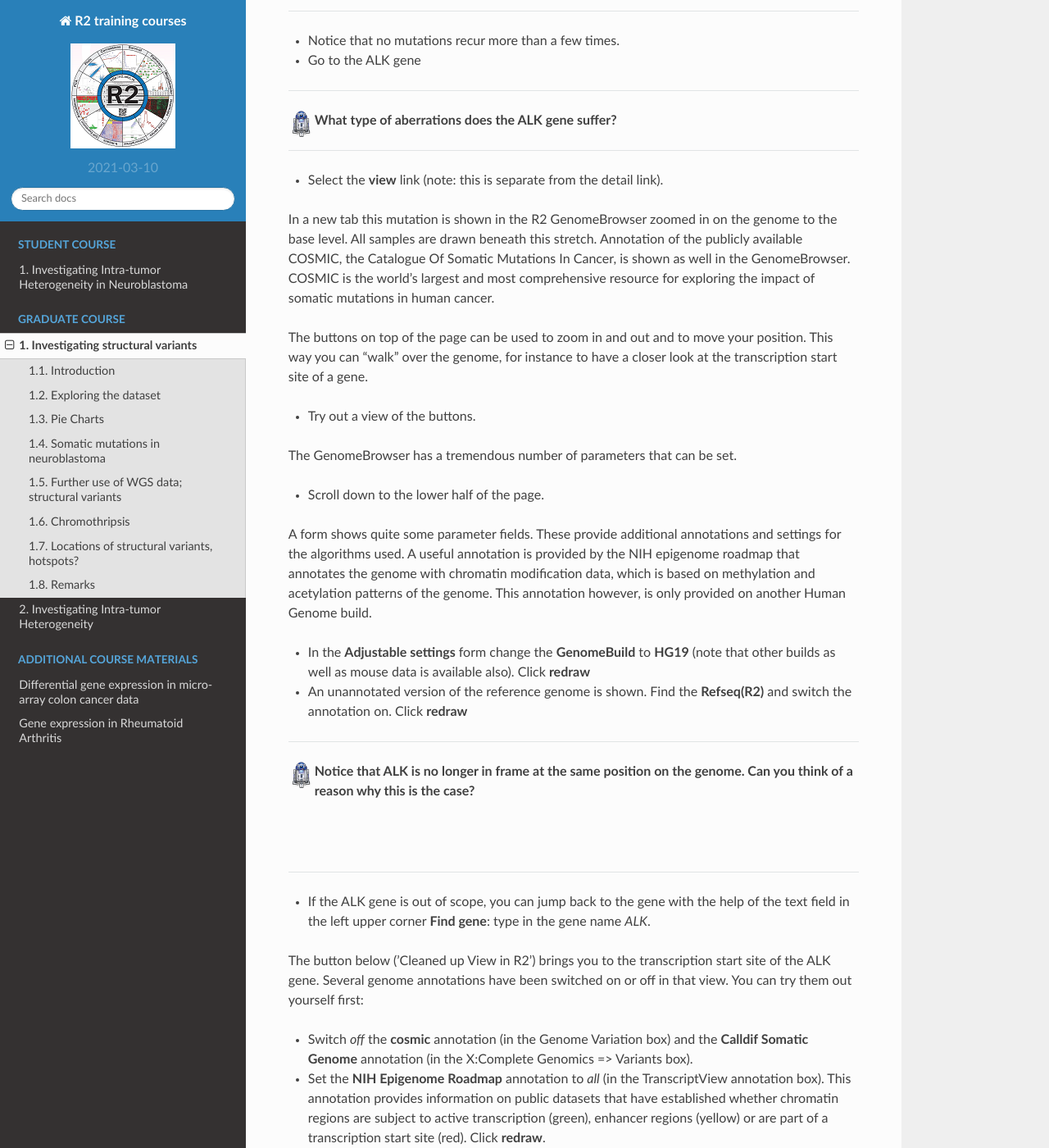
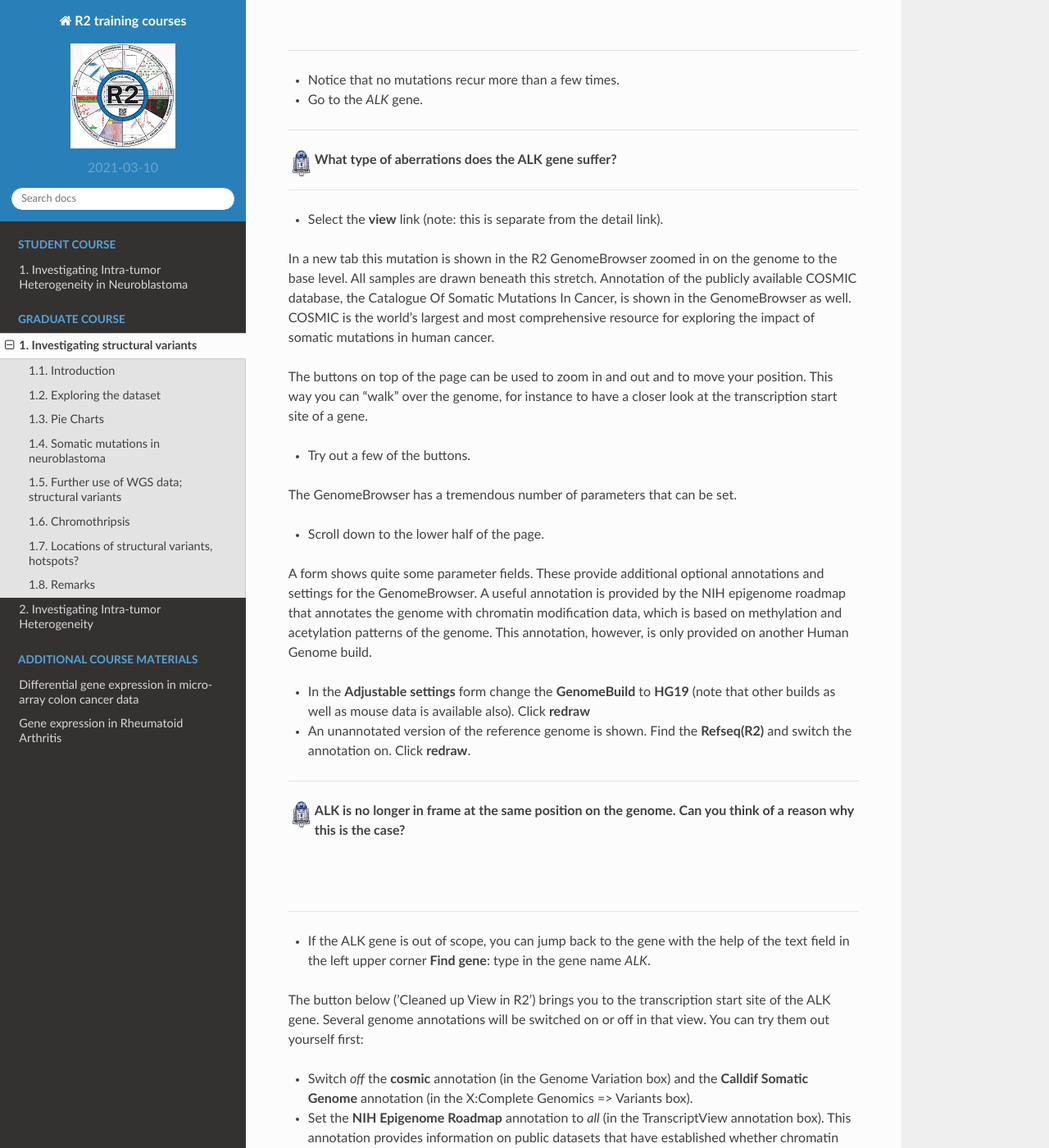
Before and after one commit to antronerds/r2-training-courses, a Sphinx documentation site: the page built from docs/Finding_structural_variants.md, in a window 1280 px wide and 1400 px high, scrolled down 4275 px. Shown: the whole window at 82% size. Built offline with Sphinx 7.4.7 and the Read the Docs theme 2.0.0, drawn with Linux system fonts in a browser that asks for light colours; pages that are not in the unit, such as notebooks, are missing from menus; some of the changed text lies outside the part shown.

Commit message:
StructVars button adaptation

```diff
--- a/docs/Finding_structural_variants.md
+++ b/docs/Finding_structural_variants.md
@@ -23,9 +23,11 @@
 
 Neuroblastoma is a pediatric tumor of the peripheral adrenergic lineage, which is neural crest derived. During embryogenesis, cells delaminate from the neural crest, migrate ventrally and differentiate into adrenaline- or noradrenaline-producing cells. Neuroblastomas typically express enzymes for the adrenaline-synthesis route. High-stage neuroblastomas usually go into complete remission upon therapy but often relapse as therapy-resistant disease.
 
-Although there has been extensive research (also in the AMC Oncogenomics group) into mutation mechanisms such as described by the Vogelstein model, such a mechanism has not been found for neuroblastoma. In this practical work session we will try to bring you cutting edge research in this potentially aggressive childhood tumor.
+Although there has been extensive research (also in the AMC Oncogenomics group) into mutation mechanisms such as described by the Vogelstein model, such a mechanism has not been found for neuroblastoma. In this practical work session we will explore cutting edge research in the field of this potentially aggressive childhood tumor.
 
 Despite decades of research high stage neuroblastoma still has a very poor prognosis. Fortunately, new technologies have become available to molecular biology. These enable us to not only study mutations and RNA expression of genes, but to study the epigenetic modifications of the DNA-associated histones as well. In addition, genes can now be manipulated in cell lines and living tissues.
+<br>
+
 Using advanced data analysis, statistics and clustering methods, the field of bioinformatics tries to derive new insights from these experimental data and help molecular biologists to generate hypotheses that can be tested experimentally. Today you will use the web-based genomics analysis and visualization platform R2. R2 provides you with a set of bioinformatics tools to investigate recent patient and experimental data from neuroblastoma tumors and cell lines.
 
  Since cancer is a disease of genomic aberrations we're first going to investigate what aberrations are present and how these might relate to the onset of neuroblastoma.
@@ -103,8 +105,8 @@
 
 A comprehensive list of the mutations can be accessed through R2.
 
-  * Go back to the Graduate Training Course datascope (still open in another tab)
-  * Select the **somatic variants** tile
+  * Go back to the Graduate Training Course datascope (still open in another tab).
+  * Select the **somatic variants** tile.
   * A table with all mutations in the 86 tumors appears in a new tab. It is basically a view on a database table. Ordering on its columns is possible by clicking on the column header. Sort the column by gene name.
 
 ---------
@@ -117,7 +119,7 @@
 
 
 * Notice that no mutations recur more than a few times.
-* Go to the ALK gene
+* Go to the *ALK* gene.
 
 ---------
   ![](_static/images/R2d2_logo.png)**What type of aberrations does the ALK gene suffer?**
@@ -128,20 +130,20 @@
 
 * Select the **view** link (note: this is separate from the detail link).
 
-In a new tab this mutation is shown in the R2 GenomeBrowser zoomed in on the genome to the base level. All samples are drawn beneath this stretch. Annotation of the publicly available COSMIC, the Catalogue Of Somatic Mutations In Cancer, is shown as well in the GenomeBrowser. COSMIC is the world's largest and most comprehensive resource for exploring the impact of somatic mutations in human cancer.
+In a new tab this mutation is shown in the R2 GenomeBrowser zoomed in on the genome to the base level. All samples are drawn beneath this stretch. Annotation of the publicly available COSMIC database, the Catalogue Of Somatic Mutations In Cancer, is shown in the GenomeBrowser as well. COSMIC is the world's largest and most comprehensive resource for exploring the impact of somatic mutations in human cancer.
 
 The buttons on top of the page can be used to zoom in and out and to move your position. This way you can "walk" over the genome, for instance to have a closer look at the transcription start site of a gene.
-* Try out a view of the buttons.
+* Try out a few of the buttons.
 
 The GenomeBrowser has a tremendous number of parameters that can be set.
 * Scroll down to the lower half of the page.
 
-A form shows quite some parameter fields. These provide additional annotations and settings for the algorithms used. A useful annotation is provided by the NIH epigenome roadmap that annotates the genome with chromatin modification data, which is based on methylation and acetylation patterns of the genome. This annotation however, is only provided on another Human Genome build.
+A form shows quite some parameter fields. These provide additional optional annotations and settings for the GenomeBrowser. A useful annotation is provided by the NIH epigenome roadmap that annotates the genome with chromatin modification data, which is based on methylation and acetylation patterns of the genome. This annotation, however, is only provided on another Human Genome build.
 * In the **Adjustable settings** form change the **GenomeBuild** to **HG19** (note that other builds as well as mouse data is available also). Click **redraw**
-* An unannotated version of the reference genome is shown. Find the **Refseq(R2)** and switch the annotation on. Click **redraw**
+* An unannotated version of the reference genome is shown. Find the **Refseq(R2)** and switch the annotation on. Click **redraw**.
 
 ---------
-  ![](_static/images/R2d2_logo.png)**Notice that ALK is no longer in frame at the same position on the genome. Can you think of a reason why this is the case?**
+  ![](_static/images/R2d2_logo.png)**ALK is no longer in frame at the same position on the genome. Can you think of a reason why this is the case?**
 
 <br>
 <br>
@@ -150,7 +152,7 @@
 
 * If the ALK gene is out of scope, you can jump back to the gene with the help of the text field in the left upper corner **Find gene**: type in the gene name *ALK*.
 
-The button below ('Cleaned up View in R2') brings you to the transcription start site of the ALK gene. Several genome annotations have been switched on or off in that view. You can try them out yourself first:
+The button below ('Cleaned up View in R2') brings you to the transcription start site of the ALK gene. Several genome annotations will be switched on or off in that view. You can try them out yourself first:
 * Switch *off* the **cosmic** annotation (in the Genome Variation box) and the **Calldif Somatic Genome** annotation (in the X:Complete Genomics => Variants box).
 * Set the **NIH Epigenome Roadmap** annotation to *all* (in the TranscriptView annotation box). This annotation provides information on public datasets that have established whether chromatin regions are subject to active transcription (green), enhancer regions (yellow) or are part of a transcription start site (red). Click **redraw**.
 
@@ -168,7 +170,7 @@
   <button type="submit" class="course r2submit" >Cleaned up View in R2</button>
 </form><br>
 
-* Zoom in more on the transcription start site of the gene by selecting a region; see image (hint the color of the transcript denotes the reading direction; green means 5' to 3' (sense), red reads from 3' to 5')
+* Zoom in more on the transcription start site of the gene by selecting a region; see image (hint the color of the transcript denotes the reading direction; green means 5'-to-3' (sense), red reads from 3'-to-5' (antisense))
 * Click **redraw** (Note: the NIH annotation only appears for regions under 200.000 bp)
 
   ![](_static/images/structural_variants_selecting_region.png "Figure 3: Selecting a region.")
@@ -199,20 +201,6 @@
 
 ---------
 
-
-* Now go back to the Graduate Training Course datascope (click in th etop left corner on the link **Graduate Training Course portal**)
-* Select the Somatic Variants Table tile and now click the  **detail** link of ALK. R2 shows additional information on the expression of the gene and its location on the genome.
-
----------
-  ![](_static/images/R2d2_logo.png)**What is remarkable about the expression of the ALK gene in neuroblastoma?**
-
-<br>
-<br>
-
----------
-
-From this detail view other analysis tools within R2 can be approached by clicking on the links below the graphs.
-* Feel free to explore these further.
 * Submit your form with answers of sections 1.3 and 1.4
 
 Further use of WGS data; structural variants
@@ -268,7 +256,9 @@
 
 ---------
 
-The Shredding pattern is known by the term chromothripsis. Patients containing such a phenomenon have also been annotated in the neuroblastoma cohort. Within the Circos archive we can also use filters to focus on intersections of the cohort. In the top of the screen select 'chromothripsis' from the 'select a track' dropdown and subsequently click on 'yes' and then 'ok' to apply a filter. Then press redraw to depict only cases with marks of chromothripsis.
+The shredding pattern is known by the term *chromothripsis* (‘shattered chromosome’). The complex recombination pattern of alternating discrete copy numbers that is associated with the phenomenon is hypothesized to occur from a single catastrophic event. In this process, copies of oncogenes can become amplified and tumor suppressor genes can be lost.
+
+Patients containing such a phenomenon have also been annotated in the neuroblastoma cohort. Within the Circos archive we can also use filters to focus on intersections of the cohort. In the top of the screen select 'chromothripsis' from the 'select a track' dropdown and subsequently click on 'yes' and then 'ok' to apply a filter. Then press redraw to depict only cases with marks of chromothripsis.
 
 ![](_static/images/select_track_cg_circos.png "Figure 7: Selection of a cohort intersection via a track")
 
```
Also changed, not shown: other parts of docs/Finding_structural_variants.md (+9 -8 lines), docs/Investigating_Tumor_Heterogeneity.md (+1 -1 lines).
